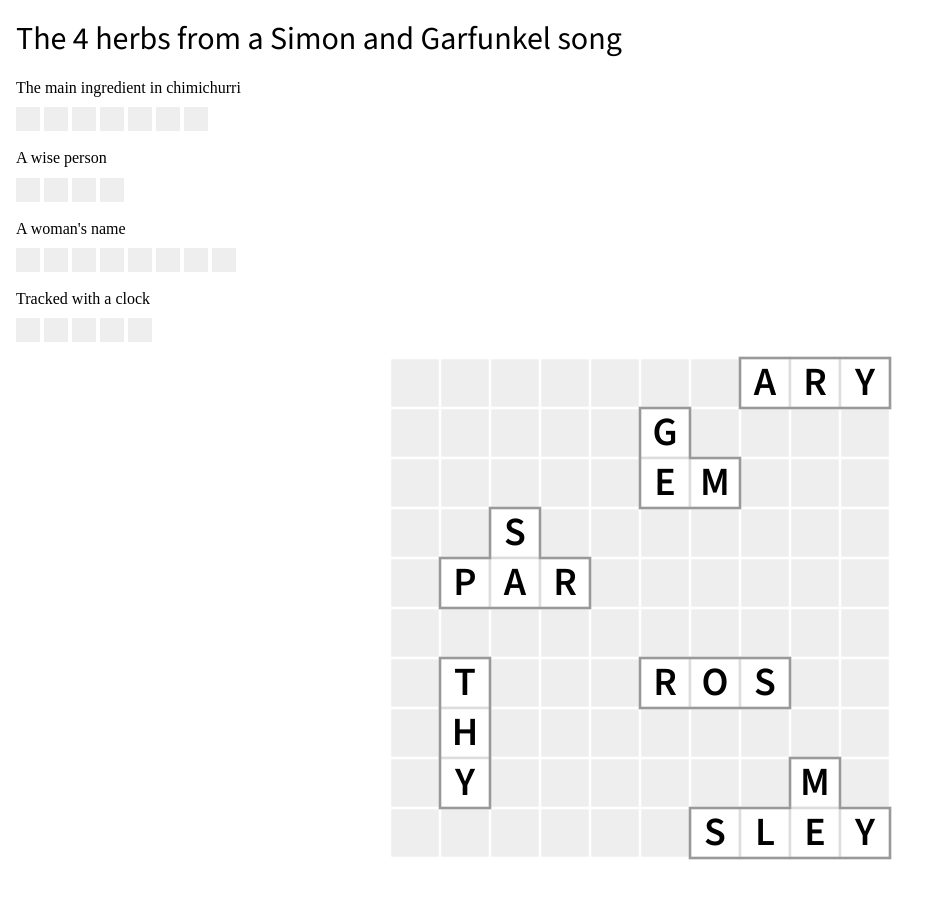
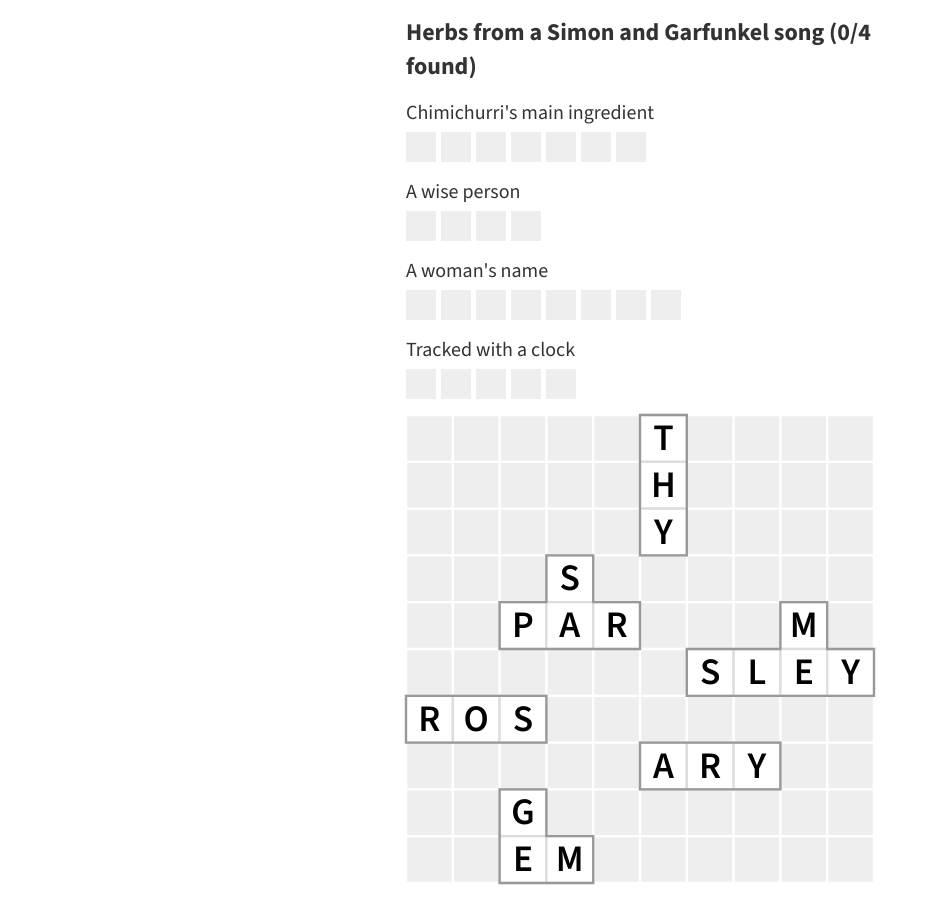
Before and after one commit to Paul-Hebert/tiled-words-2, a Vue app: page / in a window 1280 px wide. Shown: the whole page, without its empty margins (0-939 px from the left). Before the commit the page ends 874 px from the top, so only its background shows below. Built offline with nearby package versions, Linux system fonts and the light colour scheme.

Commit message:
Misc. fine-tuning

```diff
--- a/src/App.vue
+++ b/src/App.vue
@@ -5,42 +5,75 @@
 const tiles = [
   {
     id: 'tile-1',
-    position: { x: 1, y: 3 },
-    grid: padGridToSquare([
+    position: {
+      x: 2,
+      y: 3,
+    },
+    grid: [
       [null, 's', null],
       ['p', 'a', 'r'],
-    ]),
+      [null, null, null],
+    ],
   },
   {
     id: 'tile-2',
-    position: { x: 5, y: 6 },
-    grid: padGridToSquare([['r', 'o', 's']]),
+    position: {
+      x: 0,
+      y: 6,
+    },
+    grid: [
+      ['r', 'o', 's'],
+      [null, null, null],
+      [null, null, null],
+    ],
   },
   {
     id: 'tile-3',
-    position: { x: 5, y: 1 },
-    grid: padGridToSquare([
+    position: {
+      x: 2,
+      y: 8,
+    },
+    grid: [
       ['g', null],
       ['e', 'm'],
-    ]),
+    ],
   },
   {
     id: 'tile-4',
-    position: { x: 7, y: 0 },
-    grid: padGridToSquare([['a', 'r', 'y']]),
+    position: {
+      x: 5,
+      y: 7,
+    },
+    grid: [
+      ['a', 'r', 'y'],
+      [null, null, null],
+      [null, null, null],
+    ],
   },
   {
     id: 'tile-5',
-    position: { x: 1, y: 6 },
-    grid: padGridToSquare([['t'], ['h'], ['y']]),
+    position: {
+      x: 5,
+      y: 0,
+    },
+    grid: [
+      ['t', null, null],
+      ['h', null, null],
+      ['y', null, null],
+    ],
   },
   {
     id: 'tile-6',
-    position: { x: 6, y: 8 },
-    grid: padGridToSquare([
+    position: {
+      x: 6,
+      y: 4,
+    },
+    grid: [
       [null, null, 'm', null],
       ['s', 'l', 'e', 'y'],
-    ]),
+      [null, null, null, null],
+      [null, null, null, null],
+    ],
   },
 ]
 
@@ -53,9 +86,9 @@
 
 <template>
   <Level
-    theme="The 4 herbs from a Simon and Garfunkel song"
+    theme="Herbs from a Simon and Garfunkel song"
     :words="[
-      { text: 'parsley', hint: 'The main ingredient in chimichurri' },
+      { text: 'parsley', hint: 'Chimichurri\'s main ingredient' },
       { text: 'sage', hint: 'A wise person' },
       { text: 'rosemary', hint: 'A woman\'s name' },
       { text: 'thyme', hint: 'Tracked with a clock' },
--- a/src/assets/base.css
+++ b/src/assets/base.css
@@ -6,11 +6,11 @@
   font-weight: normal;
 }
 
-body {
-  min-height: 100vh;
+html {
   line-height: 1.4;
   font-family: 'Source Sans 3', sans-serif;
   text-rendering: optimizeLegibility;
   -webkit-font-smoothing: antialiased;
   -moz-osx-font-smoothing: grayscale;
+  color: #333;
 }
--- a/src/components/Level.vue
+++ b/src/components/Level.vue
@@ -53,6 +53,9 @@
   return canPlaceTile(selectedTile.value.grid, shadowPosition.value, gridState.value)
 })
 const foundWords = computed(() => findWords(gridState.value))
+const countOfFoundWords = computed(
+  () => props.words.filter((word) => foundWords.value.includes(word.text)).length,
+)
 
 const emit = defineEmits<{
   (e: 'next-level'): void
@@ -120,9 +123,11 @@
 
   await nextTick()
 
-  if (foundWords.value.length === props.words.length) {
+  if (countOfFoundWords.value === props.words.length) {
     emit('next-level')
   }
+
+  console.log(tiles.value)
 }
 
 const handleKeyDown = (event: KeyboardEvent) => {
@@ -152,7 +157,7 @@
     @pointermove="(e: PointerEvent) => handleMove({ x: e.clientX, y: e.clientY })"
     @pointerup="endDrag"
   >
-    <h1>{{ theme }}</h1>
+    <h1 class="theme">{{ theme }} ({{ countOfFoundWords }}/{{ words.length }} found)</h1>
 
     <ul class="words">
       <li v-for="word in words" :key="word.text">
@@ -170,7 +175,6 @@
           :position="tile.position"
           :grid="tile.grid"
           :scale="10"
-          :drag-adjustment="tile.id === currentTileId ? dragAdjustment : null"
           :was-just-dropped="tile.id === justDroppedTileId"
           @tile-pointerdown="
             (data) => startDrag(tile.id, data.startingDragPoint, data.startingDragOffset)
@@ -214,6 +218,12 @@
 </template>
 
 <style scoped>
+.theme {
+  font-size: 1.5rem;
+  font-weight: 700;
+  margin: 0;
+}
+
 .container {
   display: grid;
   gap: 1em;
@@ -221,15 +231,18 @@
   width: 100%;
   height: 100%;
   display: grid;
+  max-width: 500px;
+  margin: 0 auto;
 }
 
 .board {
   aspect-ratio: 1 / 1;
   background-color: #000;
-  width: 90vw;
-  max-width: 500px;
+  width: 100%;
   margin: 0 auto;
   overflow: visible;
+  /* TODO: refine... */
+  touch-action: none;
 }
 
 .words {
--- a/src/components/Tile.vue
+++ b/src/components/Tile.vue
@@ -5,7 +5,7 @@
 import { outlineShape } from '../../helpers/outline-shape'
 
 interface TileProps extends Omit<TileType, 'id'> {
-  dragAdjustment: Point | null
+  dragAdjustment?: Point | null
   isShadow?: boolean
   isInvalid?: boolean
   isSelected?: boolean
--- a/src/components/WordDisplay.vue
+++ b/src/components/WordDisplay.vue
@@ -25,7 +25,8 @@
 <style scoped>
 .word-display {
   display: grid;
-  gap: 0.5em;
+  gap: 0.5ch;
+  font-size: 1.25rem;
 }
 
 .word {
@@ -35,17 +36,14 @@
 
 .letter-wrapper {
   display: inline-grid;
-  width: 1.5rem;
-  height: 1.5rem;
+  width: 1.5em;
+  height: 1.5em;
   place-content: center;
   background: #eee;
 }
 
-.word.found {
-  opacity: 0.5;
-}
-
-.hint {
-  font-family: italic;
+.letter {
+  text-transform: uppercase;
+  font-weight: 550;
 }
 </style>
```
